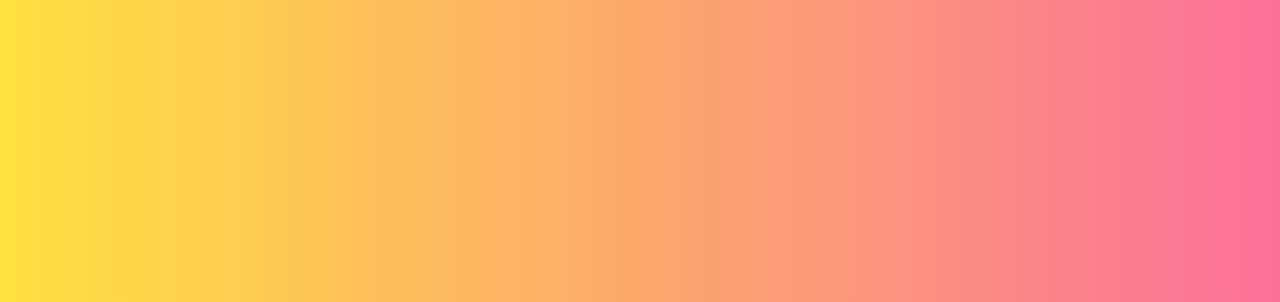
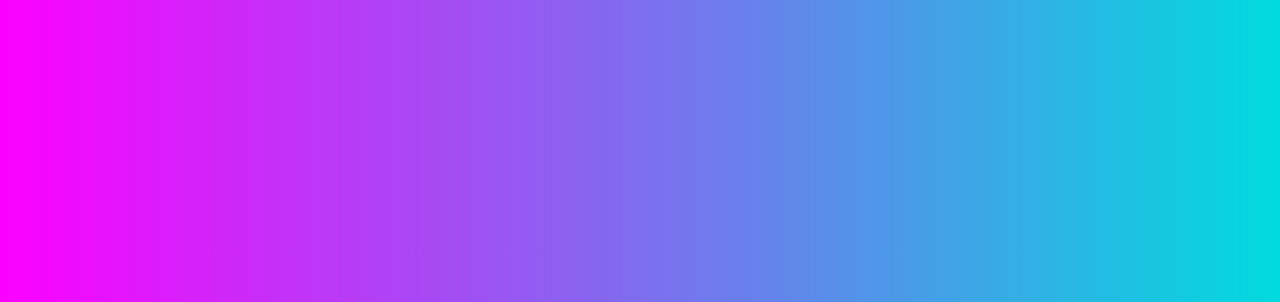
Before and after one commit to FSG-Pfullingen/fsg-pfullingen.cf, a plain HTML site: page index.html in a window 1280 px wide. Shown: the top 302 px of the page. Drawn offline with Linux system fonts and the light colour scheme.

Commit message:
Changed Background ... Again!

```diff
--- a/index.html
+++ b/index.html
@@ -23,8 +23,10 @@ Codepen: https://codepen.io/supah/
 //  background-image: url("http://bilder.bild.de/fotos/das-pfullinger-friedrich-schiller-gymnasium-200441598-52453726/Bild/2.bild.jpg");
 
 //bg gradient::
-background-color: #FEE140;
-background-image: linear-gradient(90deg, #FEE140 0%, #FA709A 100%);
+//background-color: #FEE140;
+//background-image: linear-gradient(90deg, #FEE140 0%, #FA709A 100%);
+
+ background: #fc00ff; /* fallback for old browsers */ background: -webkit-linear-gradient(to right, #fc00ff, #00dbde); /* Chrome 10-25, Safari 5.1-6 */ background: linear-gradient(to right, #fc00ff, #00dbde); /* W3C, IE 10+/ Edge, Firefox 16+, Chrome 26+, Opera 12+, Safari 7+ */
 
   display: -webkit-box;
   display: -ms-flexbox;
```
